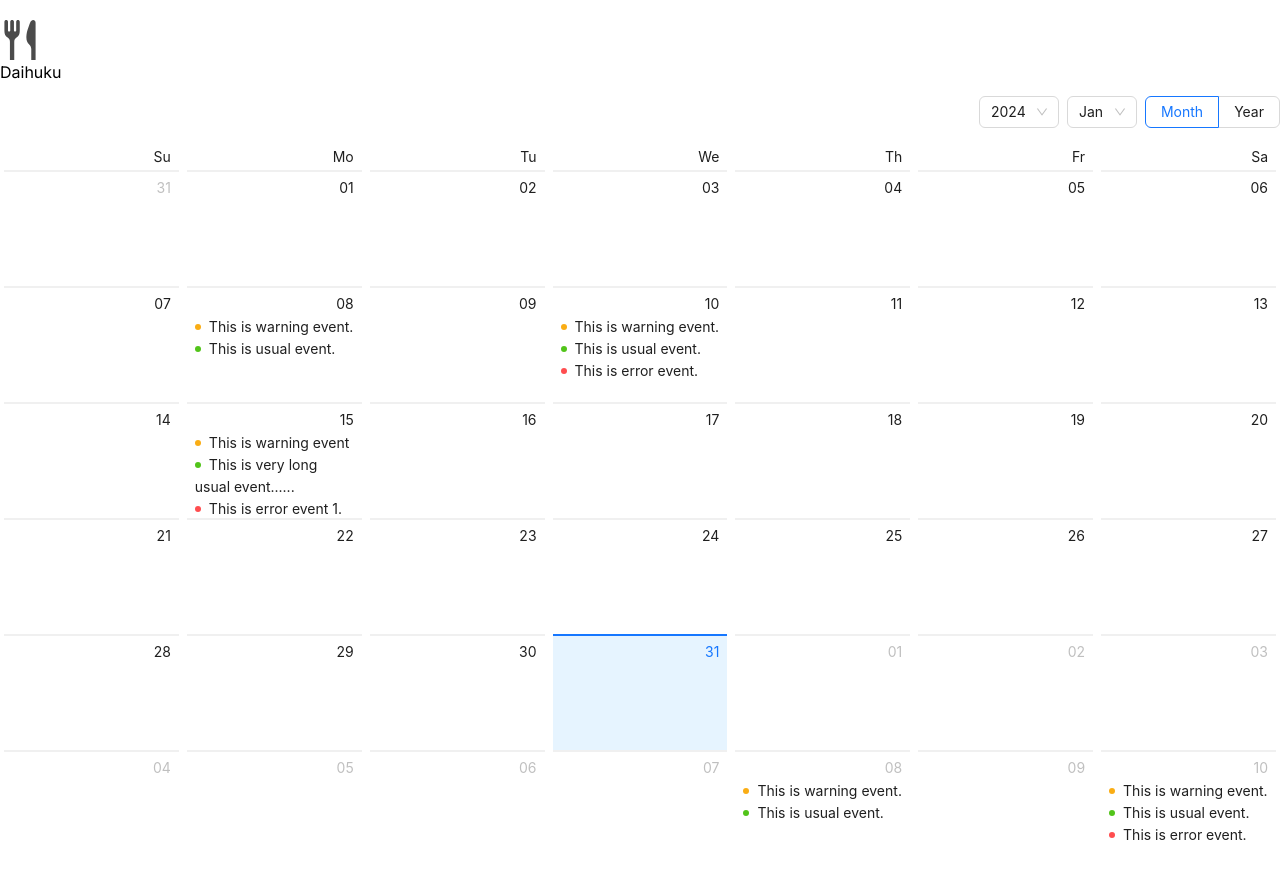
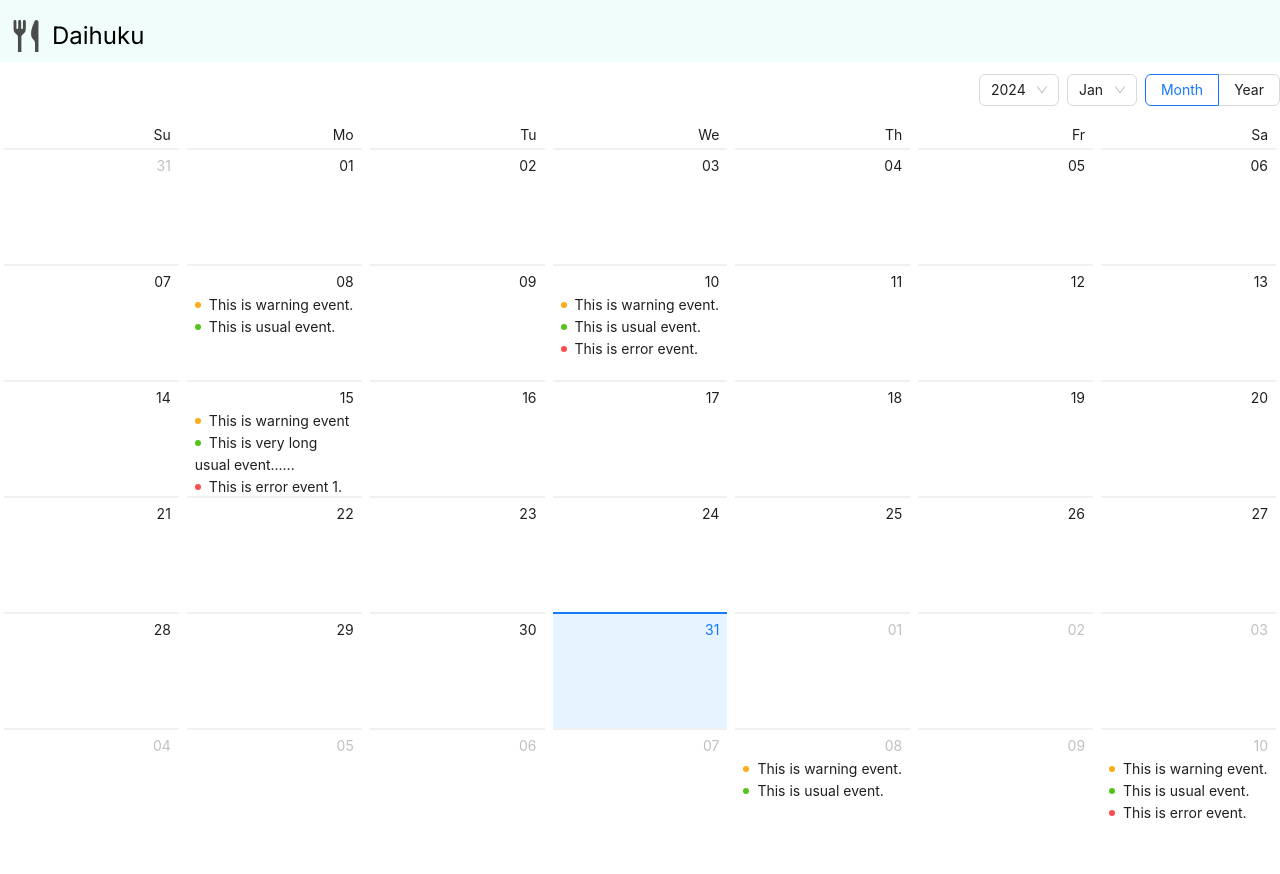
Before and after one commit to hiromuota166/240131daihuku-web, a Next.js app: page / in a window 1280 px wide. After the commit the page ends 852 px from the top, so only its background shows below. Built offline with nearby package versions, Linux system fonts and the light colour scheme.

Commit message:
一旦置いておく

```diff
--- a/src/components/HeaderUI.tsx
+++ b/src/components/HeaderUI.tsx
@@ -5,15 +5,16 @@ import Image from 'next/image'
 function HeaderUI() {
   const daihuku = 'Daihuku'
   return (
-    <div className=''>
+    <div className='flex bg-teal-50'>
       <Image
           src="/cooking-header.svg" //storybookだと何故か読み込みできない
           width={32}
           height={32}
           alt="ヘッダーアイコン"
-          className="w-10 mt-5"
+          className="w-8 mt-5 m-2.5"
         />
-      <h1>
+      <h1
+        className='flex justify-start w-screen text-2xl items-end pb-2.5'>
         {daihuku}
       </h1>
     </div>
```
